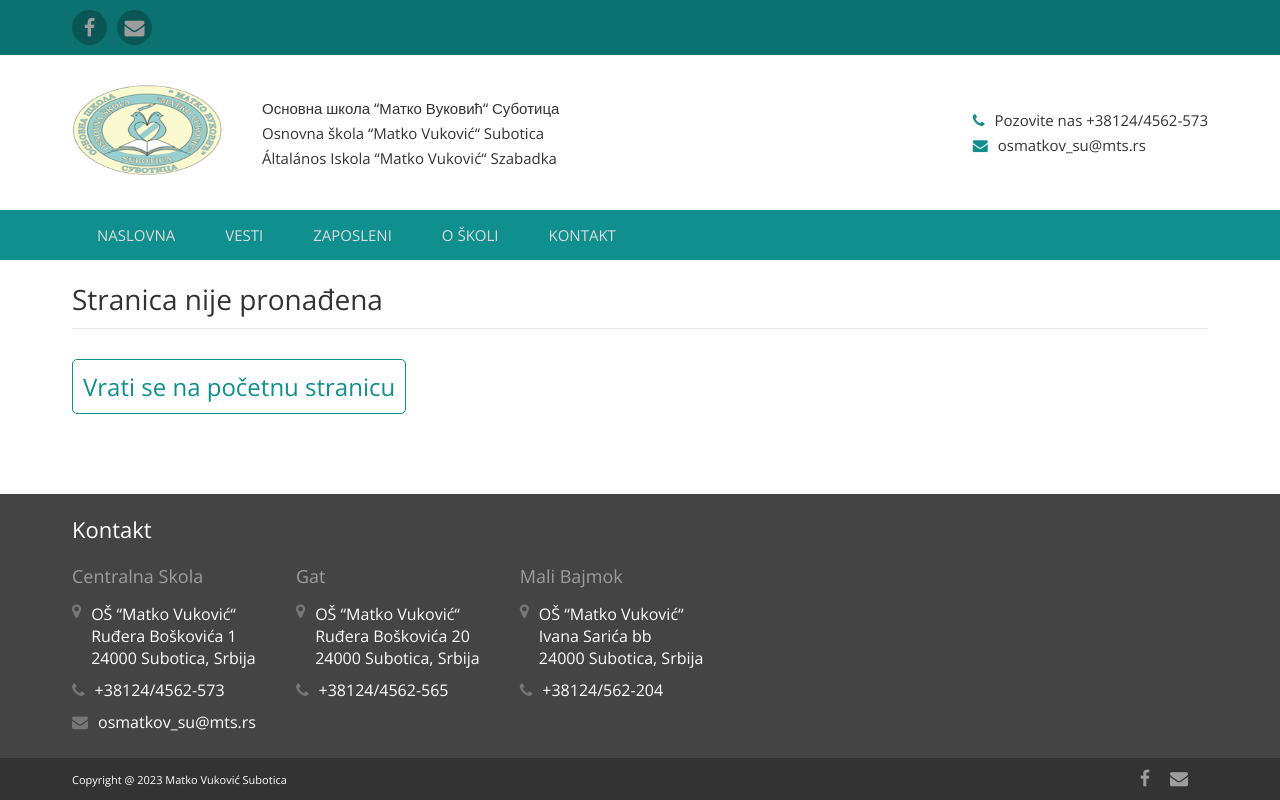
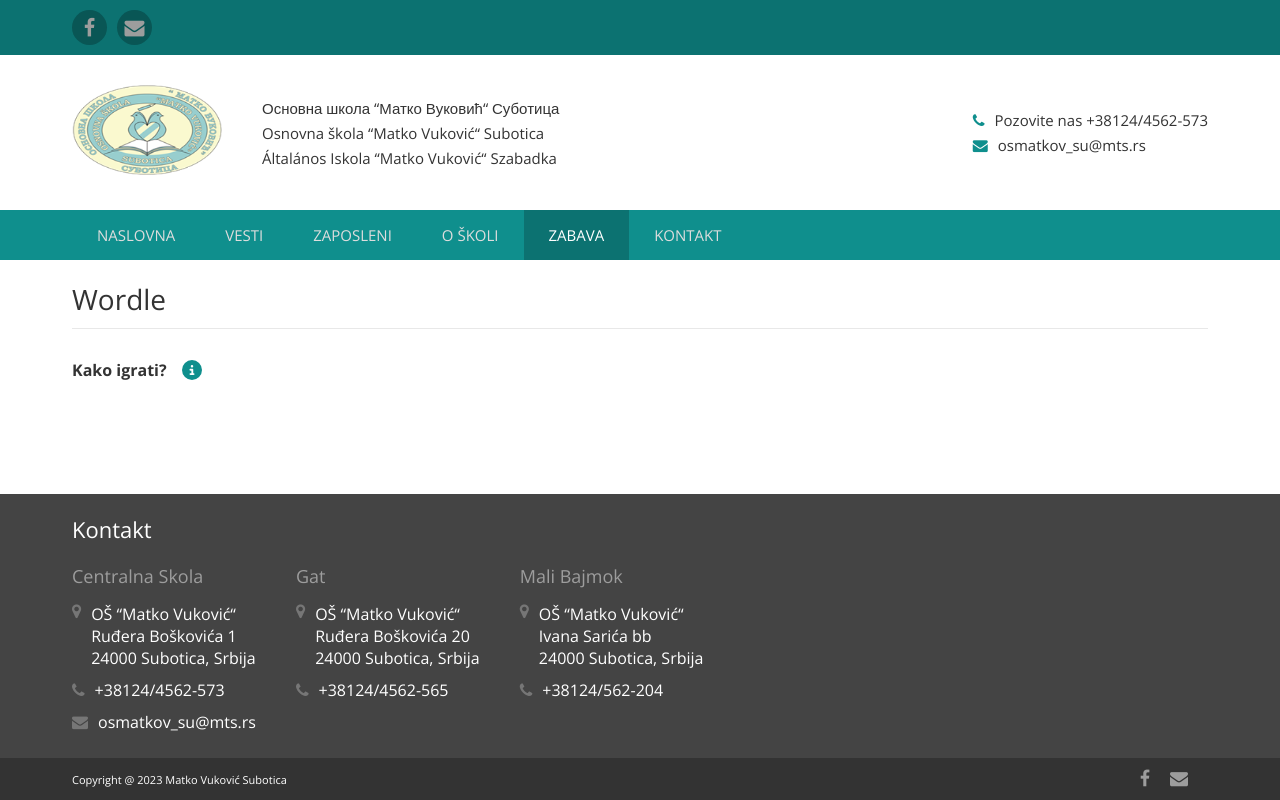
Before and after one commit to BojanIstvancic/matko-vukovic, a Next.js app: page /zabava in a window 1280 px wide. Before the commit this address had no page. Built offline with nearby package versions, Linux system fonts and the light colour scheme.

Commit message:
create fun page

```diff
--- a/src/components/MobileNav.tsx
+++ b/src/components/MobileNav.tsx
@@ -115,6 +115,14 @@ const MobileNav: React.FC<MobileNavProps> = ({
             O školi
           </NavLink>
         </Link>
+        <Link href={links.fun.url} passHref>
+          <NavLink
+            className={asPath === links.fun.url ? "active" : ""}
+            onClick={() => setDisplayMobileNav(false)}
+          >
+            Zabava
+          </NavLink>
+        </Link>
         <Link href={links.contact.url} passHref>
           <NavLink
             className={asPath === links.contact.url ? "active" : ""}
--- a/src/components/Navigation.tsx
+++ b/src/components/Navigation.tsx
@@ -90,6 +90,9 @@ const Navigation: React.FC<NavigationProps> = ({ setDisplayMobileNav }) => {
                 O školi
               </a>
             </Link>
+            <Link href={links.fun.url} passHref>
+              <a className={asPath === links.fun.url ? "active" : ""}>Zabava</a>
+            </Link>
             <Link href={links.contact.url} passHref>
               <a className={asPath === links.contact.url ? "active" : ""}>
                 Kontakt
--- /dev/null
+++ b/src/components/presentation/Fun.tsx
@@ -0,0 +1,76 @@
+import { FontAwesomeIcon } from "@fortawesome/react-fontawesome";
+import { faCircleInfo } from "@fortawesome/free-solid-svg-icons";
+
+import { Modal } from "@mui/material";
+
+import styled from "styled-components";
+
+const StyledFun = styled.div``;
+
+const HowToPlay = styled.div`
+  display: flex;
+  align-items: center;
+  cursor: pointer;
+`;
+const HowToPlayLabel = styled.span`
+  margin-right: 15px;
+  font-weight: 700;
+`;
+
+const InstructionsContainer = styled.div`
+  position: absolute;
+  top: 50%;
+  left: 50%;
+  transform: translate(-50%, -50%);
+  padding: 20px;
+  background-color: var(--white);
+
+  &:not(.delete) {
+    width: 50%;
+    min-width: 300px;
+    max-width: 500px;
+  }
+
+  h3 span {
+    color: var(--primary);
+    font-weight: bold;
+  }
+`;
+
+export interface FunProps {
+  openModal: boolean;
+  handleOpenModal: () => void;
+  handleCloseModal: () => void;
+}
+
+const Fun: React.FC<FunProps> = ({
+  openModal,
+  handleOpenModal,
+  handleCloseModal,
+}) => {
+  return (
+    <StyledFun>
+      <h1>Wordle</h1>
+      <HowToPlay onClick={handleOpenModal}>
+        <HowToPlayLabel>Kako igrati?</HowToPlayLabel>
+        <FontAwesomeIcon
+          icon={faCircleInfo}
+          style={{ fontSize: 20, color: "var(--primary)" }}
+        />
+      </HowToPlay>
+
+      <Modal
+        open={openModal}
+        onClose={handleCloseModal}
+        aria-labelledby="parent-modal-title"
+        aria-describedby="parent-modal-description"
+      >
+        <InstructionsContainer>
+          <p>lalal</p>
+        </InstructionsContainer>
+      </Modal>
+    </StyledFun>
+  );
+};
+
+export default Fun;
--- a/src/constants/links.js
+++ b/src/constants/links.js
@@ -14,6 +14,9 @@ export const links = {
   contact: {
     url: `/kontakt`,
   },
+  fun: {
+    url: `/zabava`,
+  },
 
   administrationIndex: {
     url: `/administracija`,
--- /dev/null
+++ b/src/pages/zabava.tsx
@@ -0,0 +1,24 @@
+import Layout from "@/components/Layout";
+import Container from "@/components/Container";
+import Fun from "@/components/presentation/Fun";
+import { useState } from "react";
+
+const FunContainer: React.FC<{}> = () => {
+  const [openModal, setOpenModal] = useState(false);
+  const handleCloseModal = () => setOpenModal(false);
+  const handleOpenModal = () => setOpenModal(true);
+
+  return (
+    <Layout title={"Matko Vuković | Zabava"} content={"description"}>
+      <Container>
+        <Fun
+          handleOpenModal={handleOpenModal}
+          handleCloseModal={handleCloseModal}
+          openModal={openModal}
+        />
+      </Container>
+    </Layout>
+  );
+};
+
+export default FunContainer;
```
